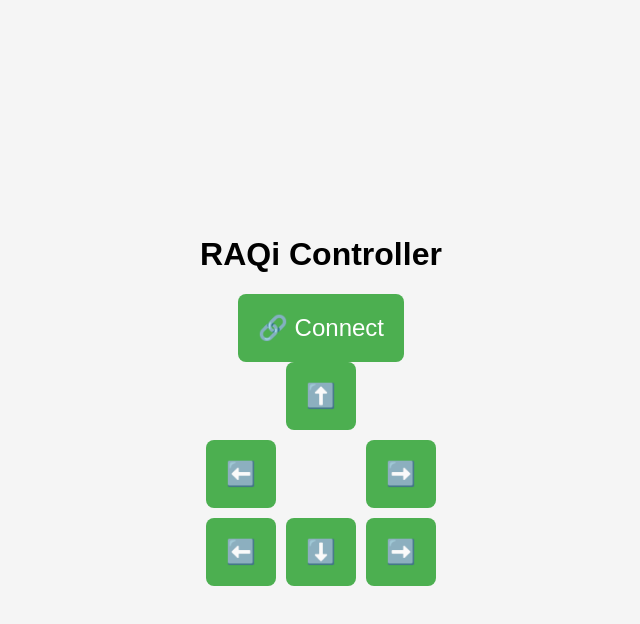
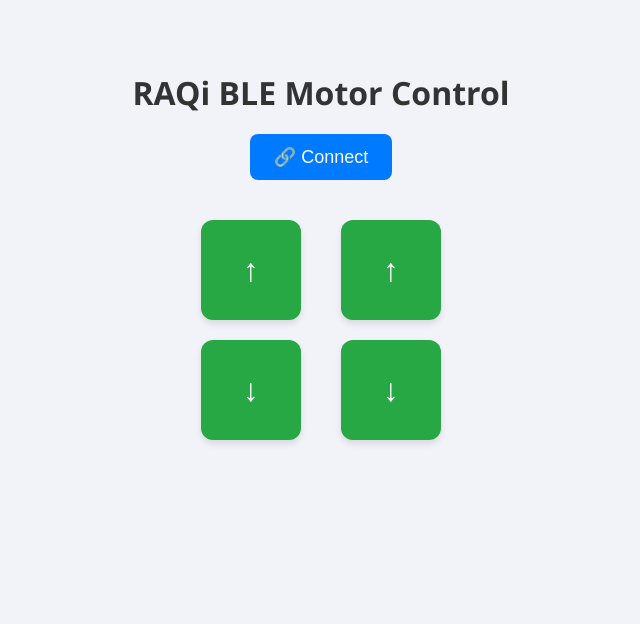
Before and after one commit to nawafssh/raqi-web-controller, a plain HTML site: page index.html in a window 1280 px wide. Shown: the whole page, without its empty margins (319-959 px from the left). Drawn offline with Linux system fonts and the light colour scheme.

Commit message:
Update index.html

```diff
--- a/index.html
+++ b/index.html
@@ -6,50 +6,62 @@
   <title>RAQi Bluetooth Controller</title>
   <style>
     body {
-      font-family: sans-serif;
+      font-family: "Segoe UI", sans-serif;
+      background: #f1f3f8;
       display: flex;
       flex-direction: column;
       align-items: center;
-      justify-content: center;
-      height: 100vh;
+      justify-content: flex-start;
+      padding-top: 50px;
       margin: 0;
-      background-color: #f5f5f5;
     }
-    .grid {
+    h1 {
+      margin-bottom: 20px;
+      color: #333;
+    }
+    .connect-btn {
+      padding: 12px 24px;
+      font-size: 18px;
+      background-color: #007bff;
+      border: none;
+      color: white;
+      border-radius: 8px;
+      cursor: pointer;
+      margin-bottom: 40px;
+    }
+    .connect-btn:hover {
+      background-color: #0056b3;
+    }
+    .motor-grid {
       display: grid;
-      grid-template-columns: 1fr 1fr 1fr;
-      grid-template-rows: auto auto auto;
-      gap: 10px;
+      grid-template-columns: 100px 100px;
+      grid-template-rows: repeat(2, 100px);
+      gap: 20px 40px;
     }
-    button {
+    .motor-grid button {
+      font-size: 32px;
       padding: 20px;
-      font-size: 24px;
+      background-color: #28a745;
+      color: white;
       border: none;
-      border-radius: 8px;
-      background-color: #4CAF50;
-      color: white;
+      border-radius: 12px;
       cursor: pointer;
+      box-shadow: 0 4px 6px rgba(0,0,0,0.1);
     }
-    button:hover {
-      background-color: #388e3c;
+    .motor-grid button:hover {
+      background-color: #1e7e34;
     }
   </style>
 </head>
 <body>
-  <h1>RAQi Controller</h1>
-  <button onclick="connectBLE()">🔗 Connect</button>
-  <div class="grid">
-    <div></div>
-    <button onclick="send('F')">⬆️</button>
-    <div></div>
+  <h1>RAQi BLE Motor Control</h1>
+  <button class="connect-btn" onclick="connectBLE()">🔗 Connect</button>
 
-    <button onclick="send('L1')">⬅️</button>
-    <div></div>
-    <button onclick="send('R1')">➡️</button>
-
-    <button onclick="send('L2')">⬅️</button>
-    <button onclick="send('B')">⬇️</button>
-    <button onclick="send('R2')">➡️</button>
+  <div class="motor-grid">
+    <button onclick="send('L1')">↑</button>
+    <button onclick="send('R1')">↑</button>
+    <button onclick="send('L2')">↓</button>
+    <button onclick="send('R2')">↓</button>
   </div>
 
   <script>
```
